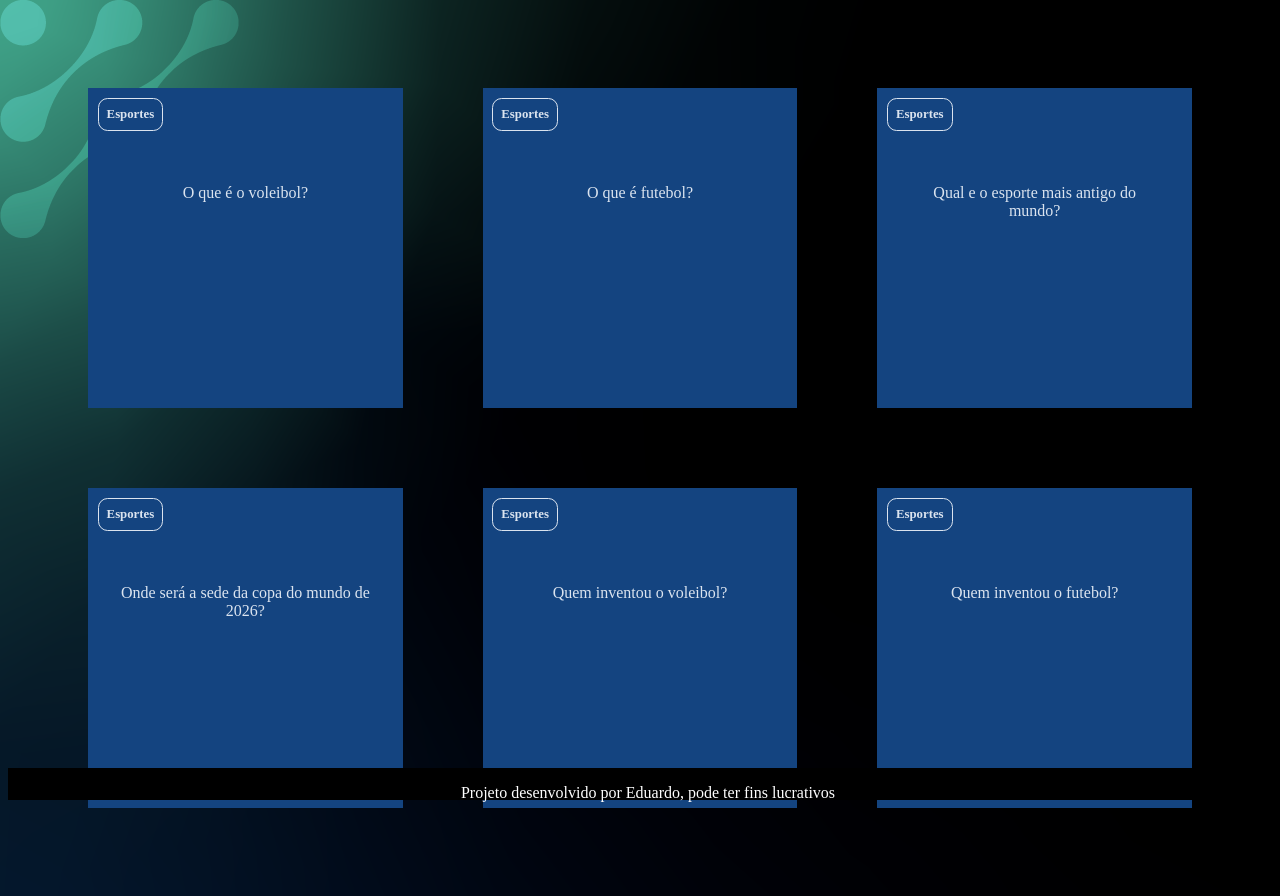
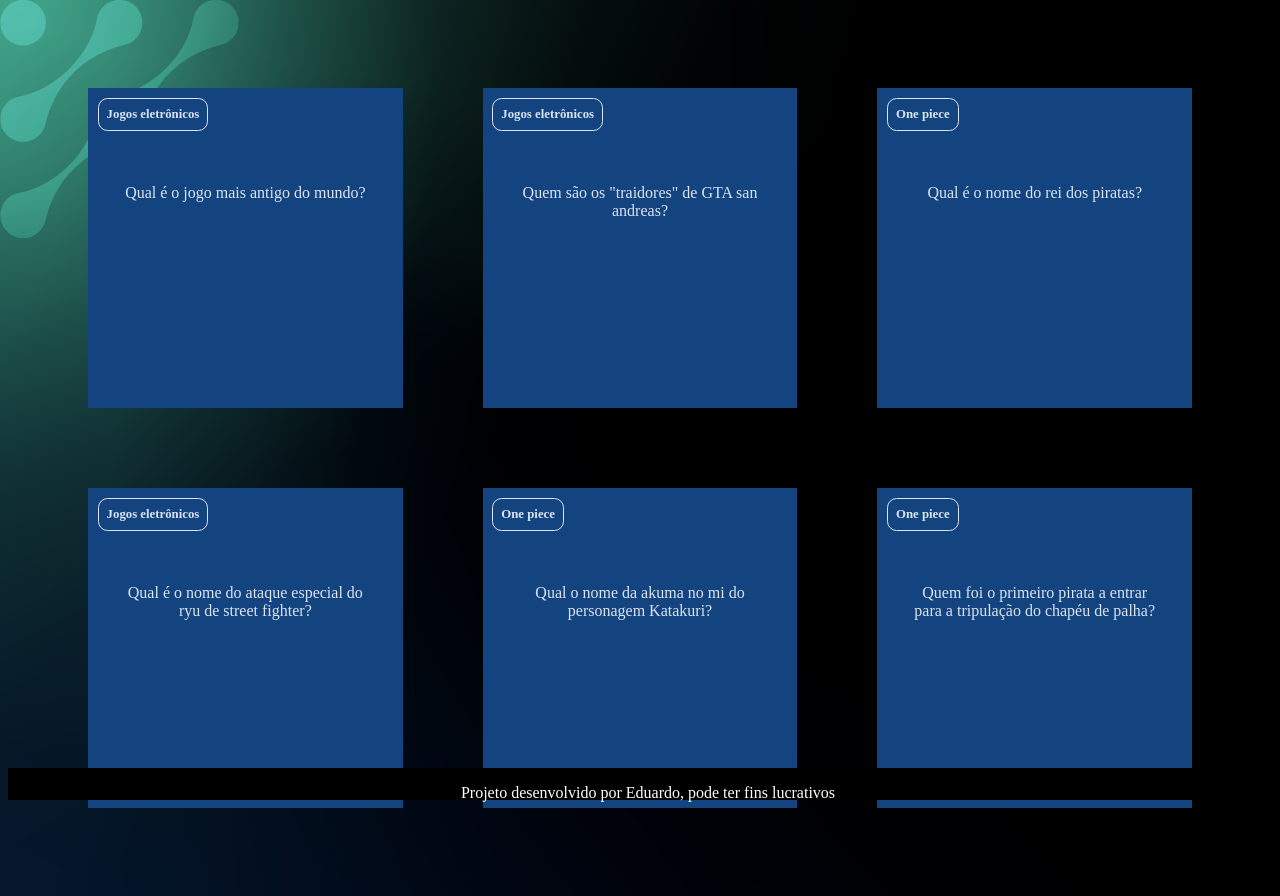
Before and after one commit to EduardoCPX/flashcard, a plain HTML site: page flashcard_2°B/index.html in a window 1280 px wide. Drawn offline with Linux system fonts and the light colour scheme.

Commit message:
Add files via upload

```diff
--- /dev/null
+++ b/flashcard_2°B/app.js
@@ -0,0 +1,19 @@
+function criaCartao(categoria, pergunta, resposta) {
+    let container = document.getElementById('container')
+    let cartao = document.createElement('article')
+    cartao.className = 'cartao'
+
+    cartao.innerHTML = `
+    <div class="cartao__conteudo">
+     <h3>${categoria}</h3>
+      <div class="cartao__conteudo__pergunta">
+        <p>${pergunta}</p>
+      </div>
+      <div class="cartao__conteudo__resposta">
+        <p>${resposta}</p>
+      </div>
+    </div>
+`
+    container.appendChild(cartao)
+
+}
--- a/flashcard_2°B/index.html
+++ b/flashcard_2°B/index.html
@@ -9,7 +9,7 @@
 <body>
     <main>
         <section id="container">
-            <article class="cartao">
+            <!-- <article class="cartao">
                 <div class="cartao__conteudo">
                     <h3>Esportes</h3>
                     <div class="cartao__conteudo__pergunta">
@@ -19,66 +19,14 @@
                         <p>O voleibol é um esporte coletivo jogado entre duas equipes de seis jogadores num campo retangular dividido por uma rede</p>
                     </div>
                 </div>
-            </article>
-            <article class="cartao">
-                <div class="cartao__conteudo">
-                    <h3>Esportes</h3>
-                    <div class="cartao__conteudo__pergunta">
-                        <p>O que é futebol?</p>
-                    </div>
-                    <div class="cartao__conteudo__resposta">
-                    <p>O futebol é um esporte de equipe disputado entre dois times, cada um com 11 jogadores</p>
-                    </div>
-                </div>
-            </article>
-            <article class="cartao">
-                <div class="cartao__conteudo">
-                    <h3>Esportes</h3>
-                    <div class="cartao__conteudo__pergunta">
-                        <p>Qual e o esporte mais antigo do mundo?</p>
-                    </div>
-                    <div class="cartao__conteudo__resposta">
-                    <p>O esporte mais antigo do mundo é considerado o atletismo, com suas provas de corrida, saltos e arremessos.</p>
-                    </div>
-                </div>
-            </article>
-            <article class="cartao">
-                <div class="cartao__conteudo">
-                    <h3>Esportes</h3>
-                    <div class="cartao__conteudo__pergunta">
-                        <p>Onde será a sede da copa do mundo de 2026?</p>
-                    </div>
-                    <div class="cartao__conteudo__resposta">
-                    <p>A Copa do Mundo de 2026 será sediada no Canadá.</p>
-                    </div>
-                </div>
-            </article>
-            <article class="cartao">
-                <div class="cartao__conteudo">
-                    <h3>Esportes</h3>
-                    <div class="cartao__conteudo__pergunta">
-                        <p>Quem inventou o voleibol?</p>
-                    </div>
-                    <div class="cartao__conteudo__resposta">
-                    <p>O vôlei foi criado em 1895, pelo americano William G. Morgan.</p>
-                    </div>
-                </div>
-            </article>
-            <article class="cartao">
-                <div class="cartao__conteudo">
-                    <h3>Esportes</h3>
-                    <div class="cartao__conteudo__pergunta">
-                        <p>Quem inventou o futebol?</p>
-                    </div>
-                    <div class="cartao__conteudo__resposta">
-                    <p>Não há uma única pessoa que possa ser creditada por criar o futebol tal como o conhecemos hojes.</p>
-                    </div>
-                </div>
-            </article>
+            </article> -->
+
         </section>
     </main>
     <footer>
         <p>Projeto desenvolvido por Eduardo, pode ter fins lucrativos</p>
     </footer>
+    <script src="app.js"></script>
+    <script src="perguntas.js"></script>
 </body>
 </html>
--- a/flashcard_2°B/perguntas.js
+++ b/flashcard_2°B/perguntas.js
@@ -1,9 +1,3 @@
-criaCartao(
-    'Esportes',
-    'Onde foi inventado o futebol?',
-    'O futebol foi inventado na inglaterra'
-)
-
 criaCartao(
     'Jogos eletrônicos',
     'Qual é o jogo mais antigo do mundo?',
@@ -12,6 +6,30 @@ criaCartao(
 
 criaCartao(
     'Jogos eletrônicos',
-    'Quem são os "traidores de" GTA san andreas?',
+    'Quem são os "traidores" de GTA san andreas?',
     'Ryder e Big smoke'
 )
+
+criaCartao(
+    'One piece',
+    'Qual é o nome do rei dos piratas?',
+    'Cold Roger'
+)
+
+criaCartao(
+    'Jogos eletrônicos',
+    'Qual é o nome do ataque especial do ryu de street fighter?',
+    'Radouken'
+)
+
+criaCartao(
+    'One piece',
+    'Qual o nome da akuma no mi do personagem Katakuri?',
+    'Mochi Mochi no mi'
+)
+
+criaCartao(
+    'One piece',
+    'Quem foi o primeiro pirata a entrar para a tripulação do chapéu de palha?',
+    'Roronoa Zoro'
+)
```
